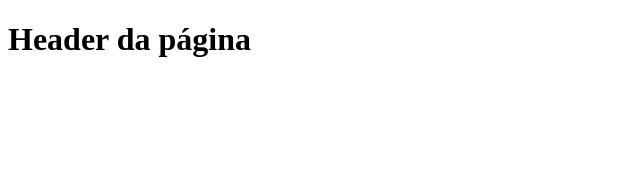
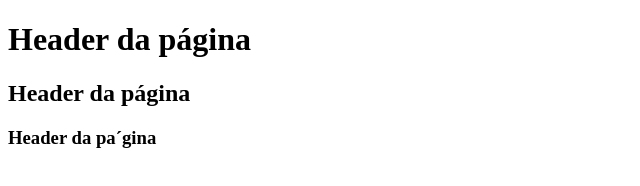
Before and after one commit to mateusgarciaa/trybe-exercises, a plain HTML site: page index.html in a window 1280 px wide. Shown: the whole page, without its empty margins (0-640 px from the left). Drawn offline with Linux system fonts and the light colour scheme.

Commit message:
Alteração de teste no texto do html

```diff
--- a/index.html
+++ b/index.html
@@ -9,6 +9,8 @@
 <body>
     <header>
         <H1>Header da página</H1>
+        <h2>Header da página</h2>
+        <h3>Header da pa´gina</h3>
     </header>
 
 </body>
```
